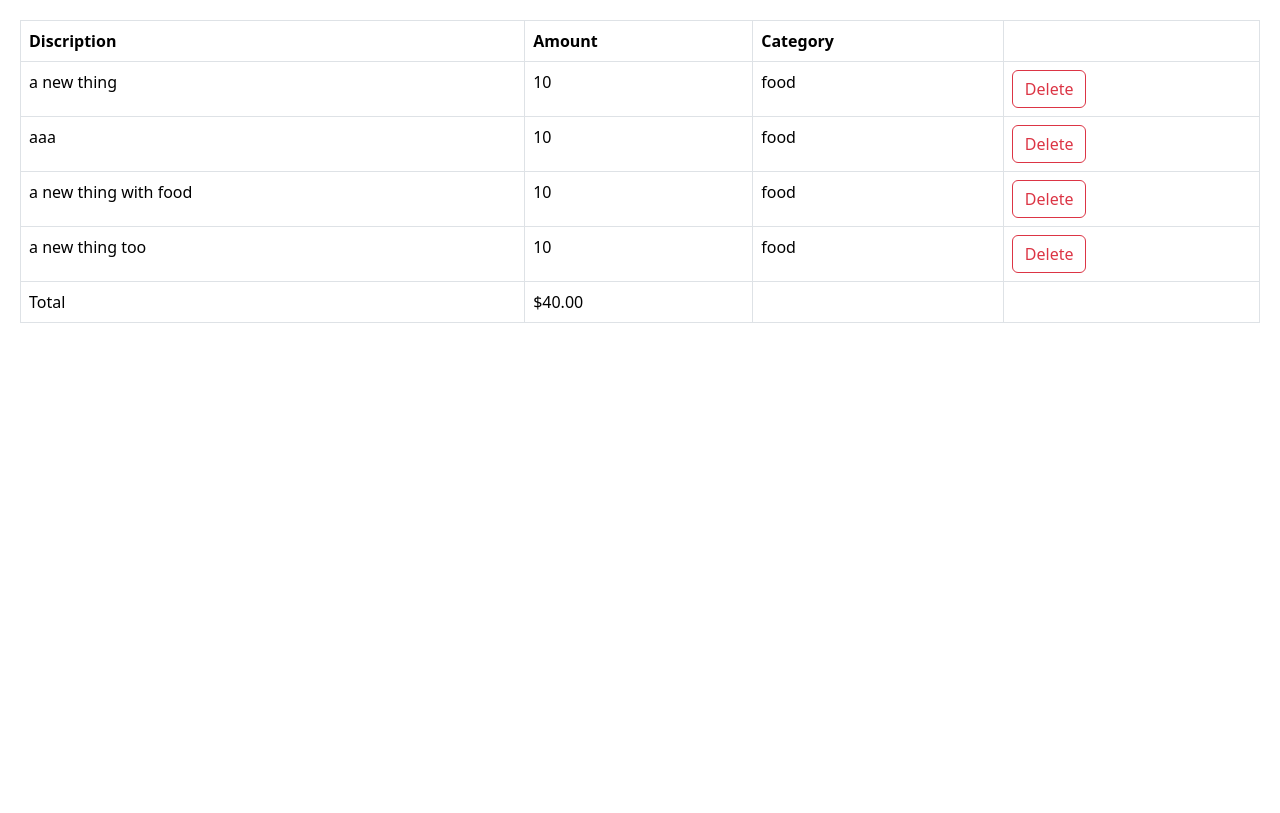
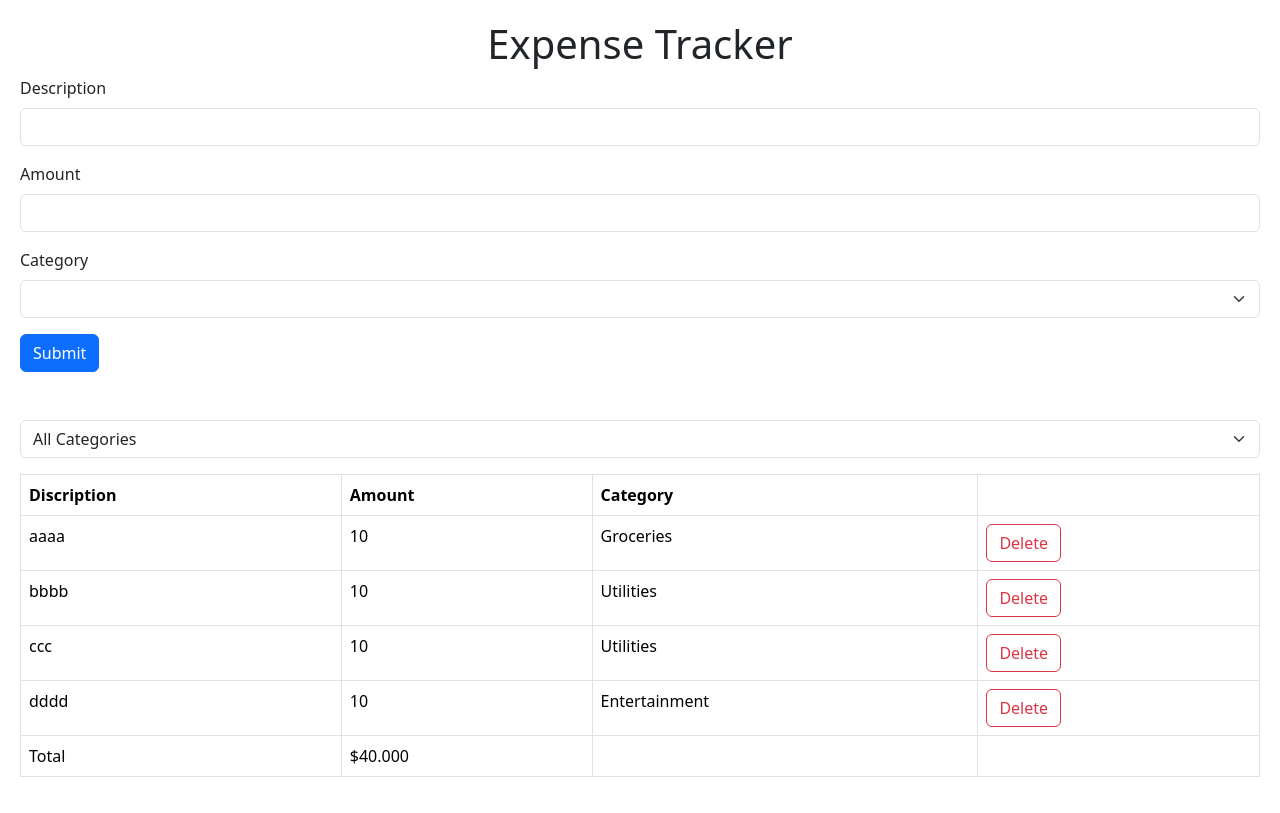
Before and after one commit to Hussain-hamim/Expense-Tracker, a React (Vite) app: page / in a window 1280 px wide. Built offline with nearby package versions, Linux system fonts and the light colour scheme.

Commit message:
add form expense and zod

```diff
--- a/package.json
+++ b/package.json
@@ -16,7 +16,8 @@
     "react-dom": "^18.2.0",
     "react-hook-form": "^7.50.0",
     "react-icons": "^5.0.1",
-    "styled-components": "^6.1.8"
+    "styled-components": "^6.1.8",
+    "zod": "^3.22.4"
   },
   "devDependencies": {
     "@types/react": "^18.2.43",
--- a/src/App.tsx
+++ b/src/App.tsx
@@ -1,24 +1,35 @@
 import { useState } from "react";
+import ExpenseList from "./expense-tracker/components/ExpenseList";
+import ExpenseFilter from "./expense-tracker/components/ExpenseFilter";
 import ExpenseForm from "./expense-tracker/components/ExpenseForm";
-import ExpenseList from "./expense-tracker/components/ExpenseList";
+
+export const categories = ["Groceries", "Utilities", "Entertainment"];
 
 function App() {
   const [expenses, setExpenses] = useState([
-    { id: 1, discription: "a new thing", amount: 10, category: "food" },
-    { id: 2, discription: "aaa", amount: 10, category: "food" },
-    {
-      id: 3,
-      discription: "a new thing with food",
-      amount: 10,
-      category: "food",
-    },
-    { id: 4, discription: "a new thing too", amount: 10, category: "food" },
+    { id: 1, discription: "aaaa", amount: 10, category: "Groceries" },
+    { id: 2, discription: "bbbb", amount: 10, category: "Utilities" },
+    { id: 3, discription: "ccc", amount: 10, category: "Utilities" },
+    { id: 4, discription: "dddd", amount: 10, category: "Entertainment" },
   ]);
+  const [selectedCategory, setSelectedCategory] = useState("");
+
+  const visibleExpenses = selectedCategory
+    ? expenses.filter((expense) => expense.category === selectedCategory)
+    : expenses;
 
   return (
     <>
+      <h1 style={{ textAlign: "center" }}>Expense Tracker</h1>
+      <div className="mb-5">
+        <ExpenseForm />
+      </div>
+
+      <ExpenseFilter
+        onSelectCategory={(category) => setSelectedCategory(category)}
+      />
       <ExpenseList
-        expenses={expenses}
+        expenses={visibleExpenses}
         onDelete={(id) => setExpenses(expenses.filter((e) => e.id !== id))}
       />
     </>
--- /dev/null
+++ b/src/expense-tracker/components/ExpenseFilter.tsx
@@ -0,0 +1,26 @@
+import { categories } from "../../App";
+
+interface props {
+  onSelectCategory: (category: string) => void;
+}
+
+const ExpenseFilter = ({ onSelectCategory }: props) => {
+  return (
+    <form className="mb-3">
+      <select
+        name="filter"
+        className="form-select"
+        onChange={(event) => onSelectCategory(event.target.value)}
+      >
+        <option value="">All Categories</option>
+        {categories.map((category) => (
+          <option key={category} value={category}>
+            {category}
+          </option>
+        ))}
+      </select>
+    </form>
+  );
+};
+
+export default ExpenseFilter;
--- a/src/expense-tracker/components/ExpenseForm.tsx
+++ b/src/expense-tracker/components/ExpenseForm.tsx
@@ -1,22 +1,35 @@
+import { categories } from "../../App";
+
 const ExpenseForm = () => {
   return (
-    <div>
-      <form className="form-control">
-        <label>Description</label>
-        <input type="text" />
-
-        <label>Amount</label>
-        <input type="text" />
-
-        <label>Category</label>
-        <select name="category">
+    <form>
+      <div className="mb-3">
+        <label htmlFor="description" className="form-label">
+          Description
+        </label>
+        <input id="description" type="text" className="form-control" />
+      </div>
+      <div className="mb-3">
+        <label htmlFor="amount" className="form-label">
+          Amount
+        </label>
+        <input id="amount" type="number" className="form-control" />
+      </div>
+      <div className="mb-3">
+        <label className="form-label" htmlFor="category">
+          Category
+        </label>
+        <select id="category" className="form-select">
           <option value=""></option>
-          <option value="food">food</option>
-          <option value="fruit">fruit</option>
-          <option value="candy">candy</option>
+          {categories.map((category) => (
+            <option key={category} value={category}>
+              {category}
+            </option>
+          ))}
         </select>
-      </form>
-    </div>
+      </div>
+      <button className="btn btn-primary">Submit</button>
+    </form>
   );
 };
 
--- a/src/expense-tracker/components/ExpenseList.tsx
+++ b/src/expense-tracker/components/ExpenseList.tsx
@@ -14,7 +14,6 @@
   if (expenses.length === 0) return null;
 
   return (
-    <div>
     <table className="table table-bordered">
       <thead>
         <tr>
@@ -48,14 +47,13 @@
             $
             {expenses
               .reduce((acc, expense) => expense.amount + acc, 0)
-                .toFixed(2)}
+              .toFixed(3)}
           </td>
           <td></td>
           <td></td>
         </tr>
       </tfoot>
     </table>
-    </div>
   );
 };
 
```
Also changed, not shown: 2 other files (tests, documents, lock files or other folders). Lines whose indentation alone changed are shown as unchanged.
